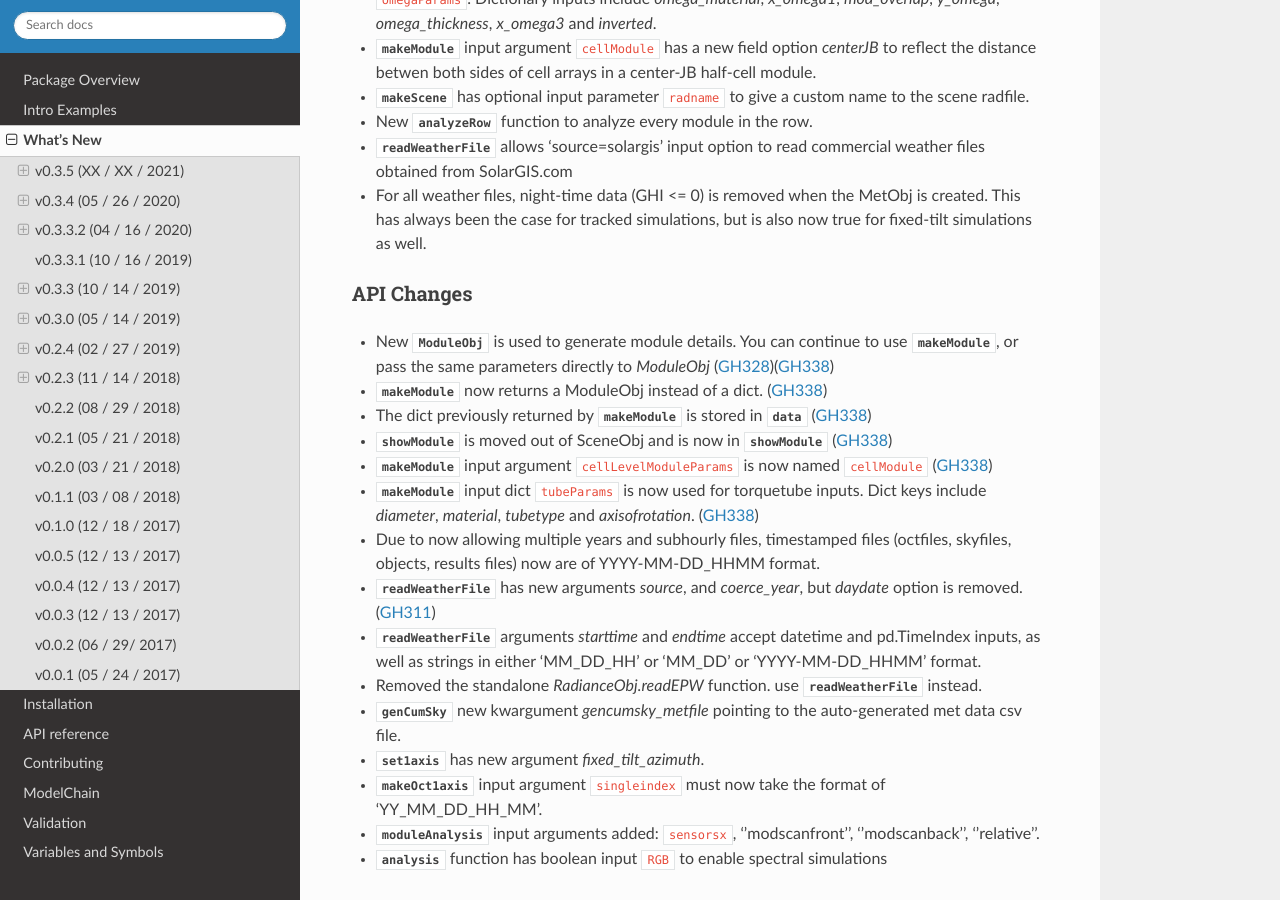
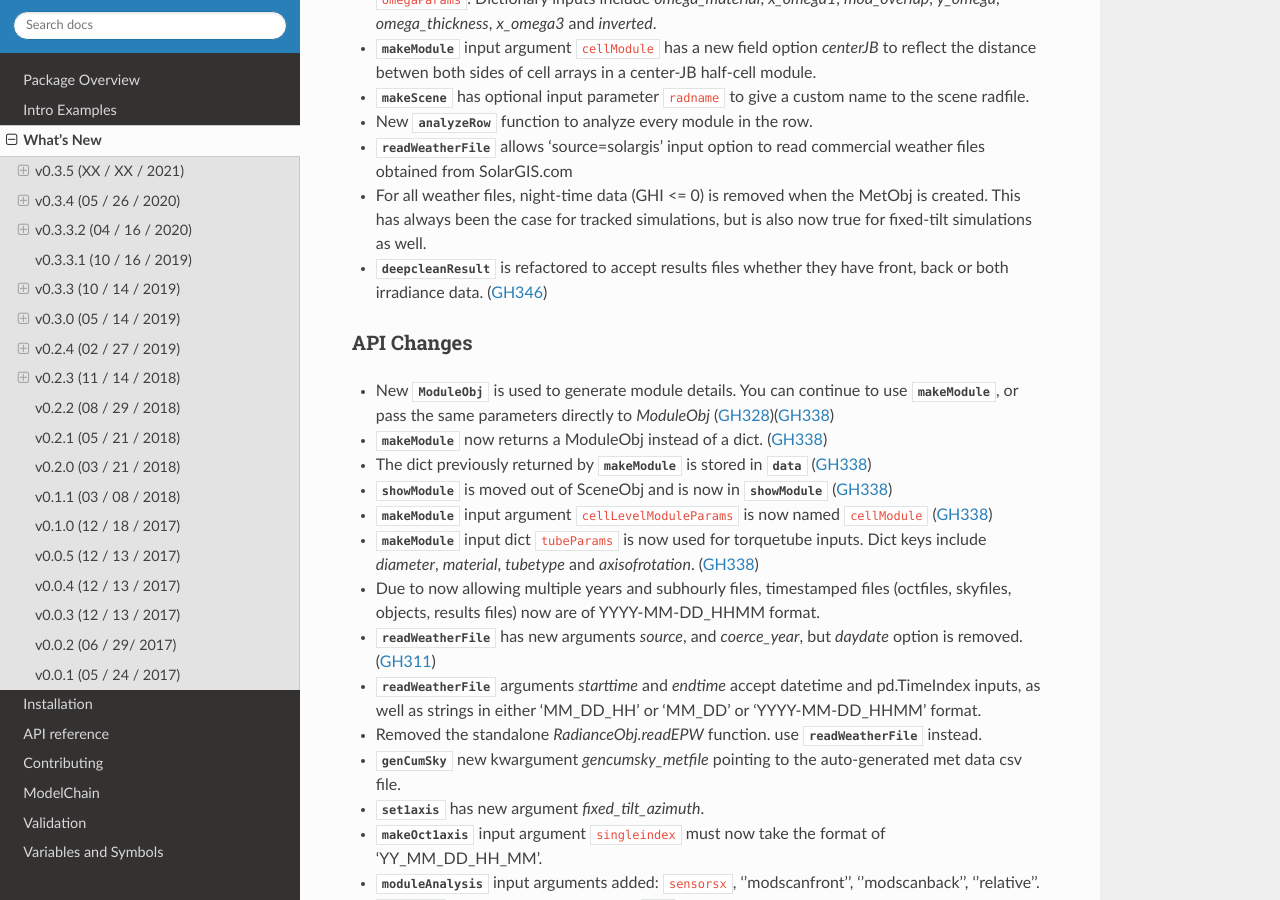
Before and after one commit to NREL/bifacial_radiance, a Sphinx documentation site: the page built from docs/sphinx/source/whatsnew.rst, in a window 1280 px wide and 900 px high, scrolled down 864 px. Built offline with Sphinx 7.4.7 and the Read the Docs theme 2.0.0, drawn with Linux system fonts in a browser that asks for light colours.

Commit message:
Update v0.3.5.rst

```diff
--- a/docs/sphinx/source/whatsnew/v0.3.5.rst
+++ b/docs/sphinx/source/whatsnew/v0.3.5.rst
@@ -24,7 +24,7 @@ Enhancements
 * New :py:class:`~bifacial_radiance.AnalysisObj.analyzeRow` function to analyze every module in the row.
 * :py:class:`~bifacial_radiance.RadianceObj.readWeatherFile` allows 'source=solargis' input option to read commercial weather files obtained from SolarGIS.com
 * For all weather files, night-time data (GHI <= 0) is removed when the MetObj is created.  This has always been the case for tracked simulations, but is also now true for fixed-tilt simulations as well.
-
+* :py:class:`~bifacial_radiance.load.deepcleanResult` is refactored to accept results files whether they have front, back or both irradiance data. (:pull:`346`)
 
 
 API Changes
```
